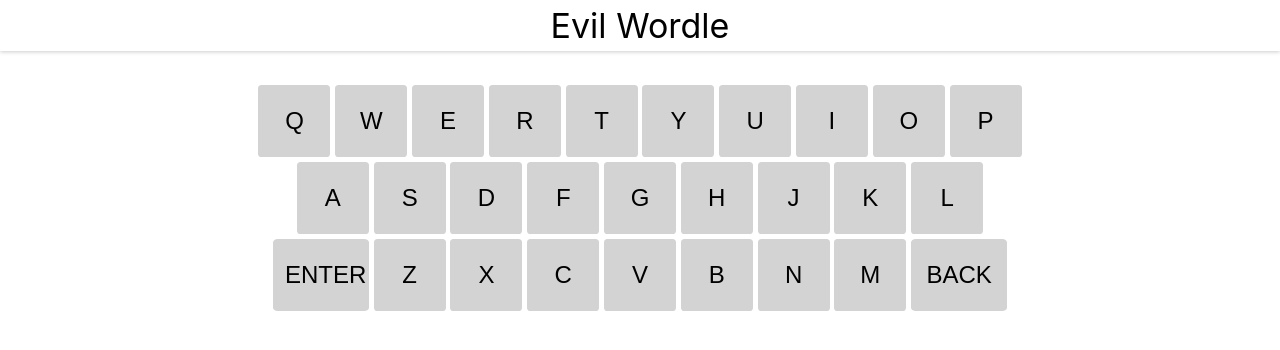
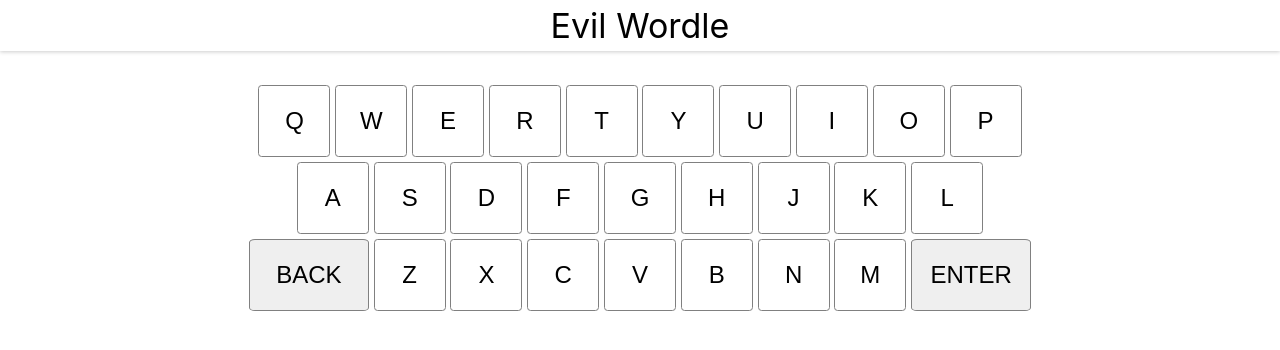
Before and after one commit to AdamBeziou/evil-wordle, a React (Create React App) app: page / in a window 1280 px wide. Shown: the top 350 px of the page. Built offline with nearby package versions, Linux system fonts and the light colour scheme.

Commit message:
Add constants for colors and special key board keys

```diff
--- a/src/App.css
+++ b/src/App.css
@@ -32,7 +32,7 @@
   display: flex;
   flex-direction: column;
   align-items: center;
-  padding: 2em;
+  margin: 2em;
 }
 
 .keyboard-letter, .big-keyboard-letter {
@@ -42,8 +42,7 @@
   margin: 0.1em;
   height: 3em;
   width: 3em;
-  border: 0px;
-  background-color: lightgray;
+  border: 1px solid grey;
 }
 
 .keyboard-letter:hover, .big-keyboard-letter:hover {
@@ -51,29 +50,9 @@
 }
 
 .big-keyboard-letter {
-  width: 4em;
-}
-
-.blank-space {
-  border: 1px darkgray solid;
+  width: 5em;
 }
 
 .letter-row {
   display: flex;
 }
-
-/* Key state classes */
-.in-position {
-  background-color: rgb(106, 170, 100);
-  color: white;
-}
-
-.out-of-position {
-  background-color: rgb(201, 180, 88);
-  color: white;
-}
-
-.not-present {
-  background-color: darkgray;
-  color: white;
-}
--- a/src/Components/Keyboard.tsx
+++ b/src/Components/Keyboard.tsx
@@ -1,54 +1,49 @@
 import React from 'react'
-import { LetterState } from '../Constants/LetterStates'
+import { BACK_KEY, ENTER_KEY } from '../Constants/KeyboardLayouts'
+import { getBackgroundColorForLetter, LetterState } from '../Constants/LetterStates'
+
+interface KeyboardProps {
+    layout: string[][],
+    previouslyGuessed: Map<string, LetterState> | undefined,
+    keyPressed: (key: string) => void
+}
 
 const Keyboard = ({
     layout,
     previouslyGuessed,
     keyPressed
-}: {
-    layout: string[][],
-    previouslyGuessed: Map<string, LetterState> | undefined,
-    keyPressed: (key: string) => void
-}) => {
-    const previouslyGuessedUppercase = new Map()
-    previouslyGuessed?.forEach((value, key) => {
-        previouslyGuessedUppercase.set(key.toUpperCase(), value)
-    })
-
+}: KeyboardProps) => {
     return (
         <div className="keyboard">
             {layout.map((row, i) =>
                 <div className="letter-row">
-                    {i === layout.length - 1 &&
-                        <button className="big-keyboard-letter filled-letter" onClick={() => keyPressed("Enter")}>
-                            ENTER
-                        </button>
-                    }
-                    {row.map(
-                        letter => {
-                            let className = "keyboard-letter"
-                            const state = previouslyGuessed?.get(letter)
-                            if (state === LetterState.NOT_PRESENT) {
-                                className += " not-present"
-                            } else if (state === LetterState.OUT_OF_POSITION) {
-                                className += " out-of-position"
-                            } else if (state === LetterState.IN_POSITION) {
-                                className += " in-position"
-                            } else {
-                                className += " filled-letter"
+                    {row.map(letter => {
+                            if (letter === BACK_KEY) {
+                                return (
+                                    <button className="big-keyboard-letter filled-letter" onClick={() => keyPressed(letter)}>
+                                        BACK
+                                    </button>
+                                )
                             }
+                            if (letter === ENTER_KEY) {
+                                return (
+                                    <button className="big-keyboard-letter filled-letter" onClick={() => keyPressed(letter)}>
+                                        ENTER
+                                    </button>
+                                )
+                            }
+                            const state = previouslyGuessed?.get(letter.toUpperCase())
                             return (
-                                <button onClick={() => keyPressed(letter)} className={className}>
+                                <button
+                                    onClick={() => keyPressed(letter)}
+                                    className="keyboard-letter"
+                                    style={{ backgroundColor: getBackgroundColorForLetter(state) }}
+                                >
                                     {letter}
                                 </button>
                             )
                         }
                     )}
-                    {i === layout.length - 1 &&
-                        <button className="big-keyboard-letter filled-letter" onClick={() => keyPressed("Backspace")}>
-                            BACK
-                        </button>
-                    }
                 </div>
             )}
         </div>
--- a/src/Components/LetterRow.tsx
+++ b/src/Components/LetterRow.tsx
@@ -1,5 +1,6 @@
 import React from 'react';
 import { Letter } from '../Game/EvilWordle';
+import { LetterState, getBackgroundColorForLetter } from '../Constants/LetterStates';
 
 interface LetterRowProps {
     length: number;
@@ -9,10 +10,12 @@
 const LetterRow = ({length, letters}: LetterRowProps) => {
     const letterComponents = []
     for (let i = 0; i < length; i++) {
-
+        const letter = letters?.length ? letters[i] : undefined
         letterComponents.push(
-            <span>
-                {letters != undefined && i < letters.length ? letters[i].key : undefined}
+            <span
+                className="letter"
+                style={{ backgroundColor: getBackgroundColorForLetter(letter?.state) }}>
+                {letter && letter.key}
             </span>
         )
     }
--- a/src/Constants/KeyboardLayouts.ts
+++ b/src/Constants/KeyboardLayouts.ts
@@ -1,5 +1,8 @@
+export const BACK_KEY = 'BACK'
+export const ENTER_KEY = 'SUBMIT'
+
 export const QWERTY_LAYOUT = [
     ['Q', 'W', 'E', 'R', 'T', 'Y', 'U', 'I', 'O', 'P'],
     ['A', 'S', 'D', 'F', 'G', 'H', 'J', 'K', 'L'],
-    ['Z', 'X', 'C', 'V', 'B', 'N', 'M']
+    [BACK_KEY, 'Z', 'X', 'C', 'V', 'B', 'N', 'M', ENTER_KEY]
 ]
--- a/src/Constants/LetterStates.ts
+++ b/src/Constants/LetterStates.ts
@@ -4,3 +4,24 @@
     OUT_OF_POSITION, // Letter has been guessed and was out of position
     IN_POSITION, // Letter has been guessed and was in position
 }
+
+export const OUT_OF_POSITION_COLOR = '#ffff00'
+export const IN_POSITION_COLOR = '#00ff00'
+export const NOT_GUESSED_COLOR = '#ffffff'
+export const NOT_PRESENT_COLOR = '#aaaaaa'
+
+export const getBackgroundColorForLetter = (state: LetterState | undefined) => {
+    if (!state) {
+        return NOT_GUESSED_COLOR;
+    }
+    switch (state) {
+        case LetterState.NOT_PRESENT:
+            return NOT_PRESENT_COLOR
+        case LetterState.OUT_OF_POSITION:
+            return OUT_OF_POSITION_COLOR
+        case LetterState.IN_POSITION:
+            return IN_POSITION_COLOR
+        default:
+            return NOT_GUESSED_COLOR
+    }
+}
```
